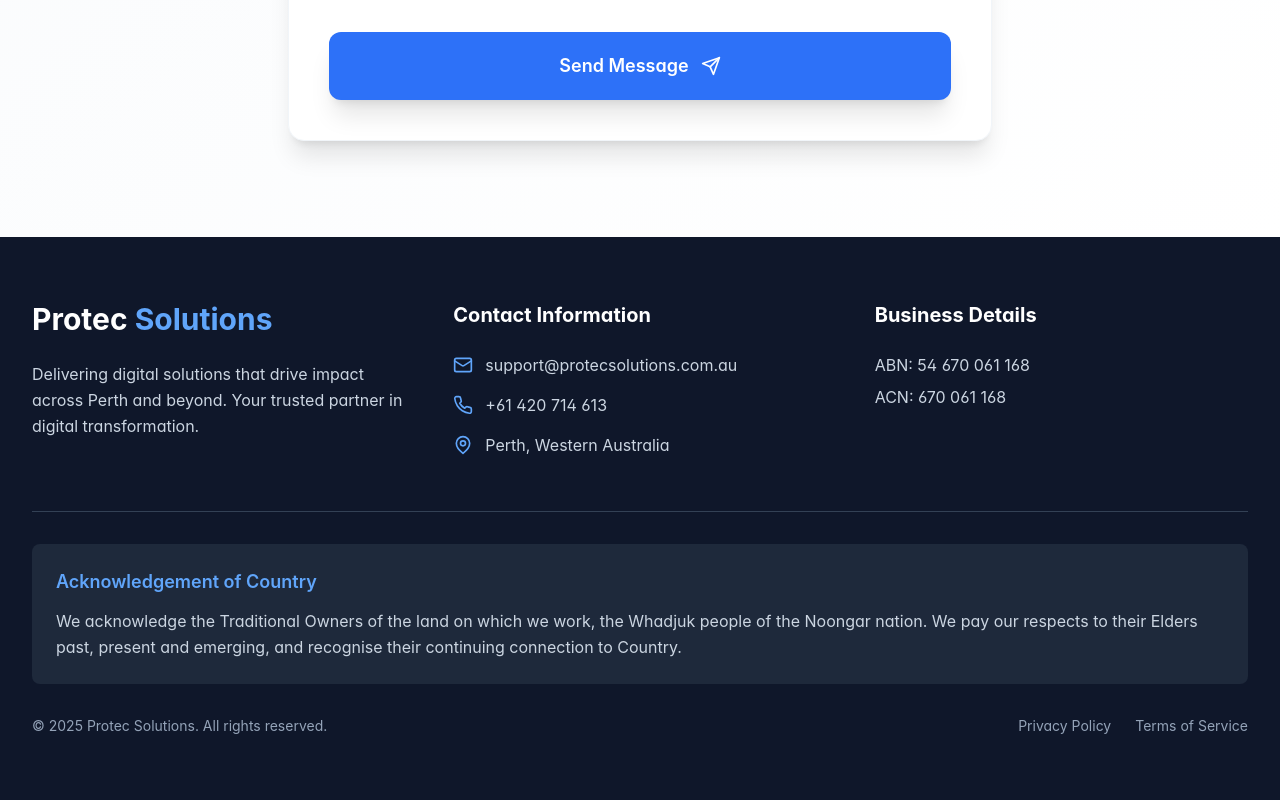
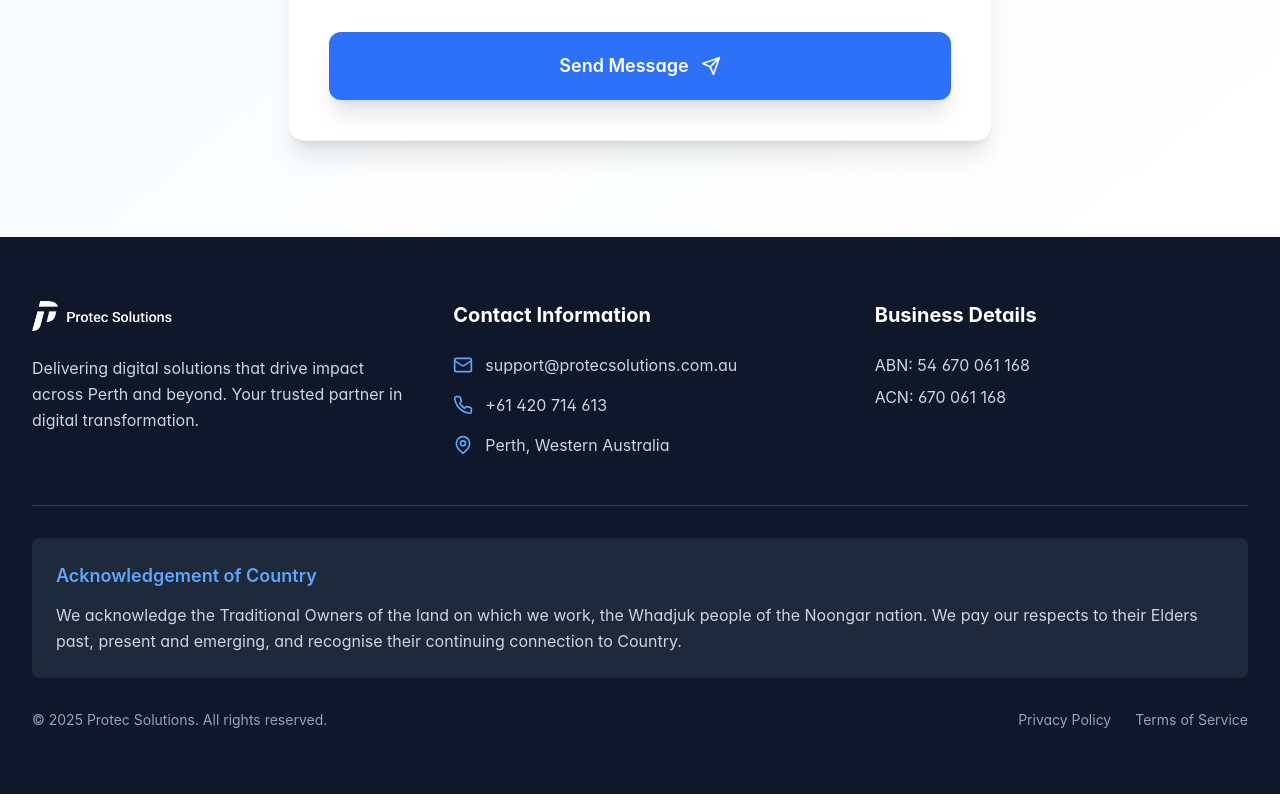
Before and after one commit to protecsolutionsau/Protecweb, a React (Vite) app: page / in a window 1280 px wide. Shown: the part 5925-6725 px from the top of the page. Built offline with nearby package versions, Linux system fonts and the light colour scheme.

Commit message:
Replace footer text logo with white image logo

```diff
--- a/src/components/Footer.tsx
+++ b/src/components/Footer.tsx
@@ -10,9 +10,11 @@ const Footer = () => {
         <div className="grid md:grid-cols-3 gap-12">
           <div>
             <div className="mb-6">
-              <span className="text-3xl font-bold">
-                Protec <span className="text-primary-400">Solutions</span>
-              </span>
+              <img
+                src="/Protec Solutions Logo white.png"
+                alt="Protec Solutions logo"
+                className="w-[140px] h-auto"
+              />
             </div>
             <p className="text-slate-300 leading-relaxed mb-6">
               Delivering digital solutions that drive impact across Perth and beyond.
```
